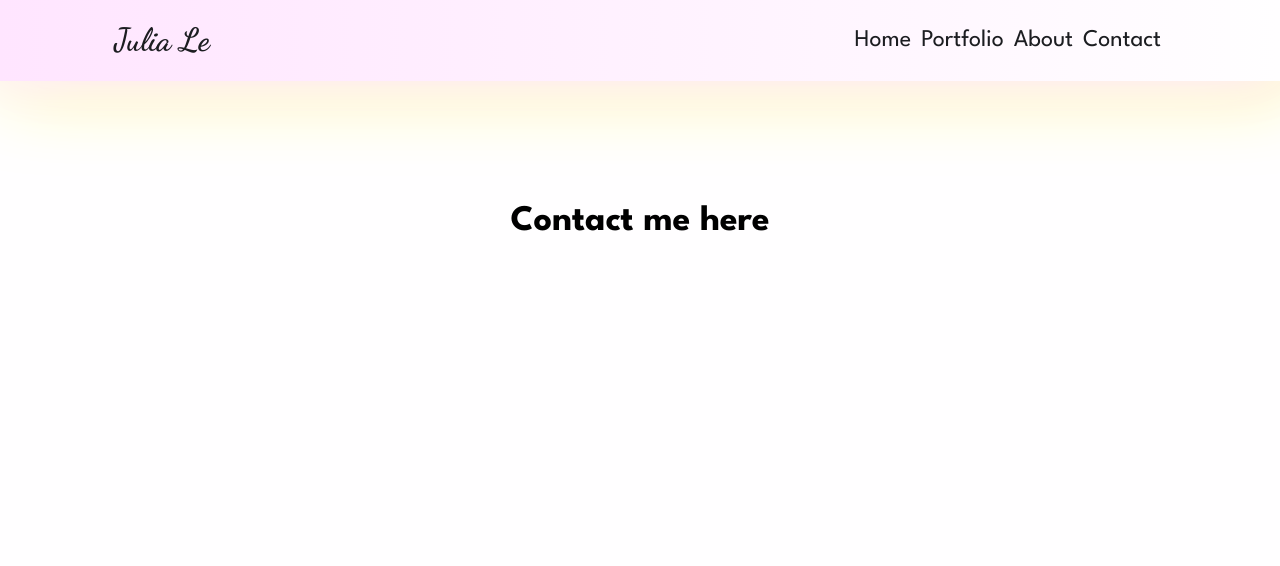
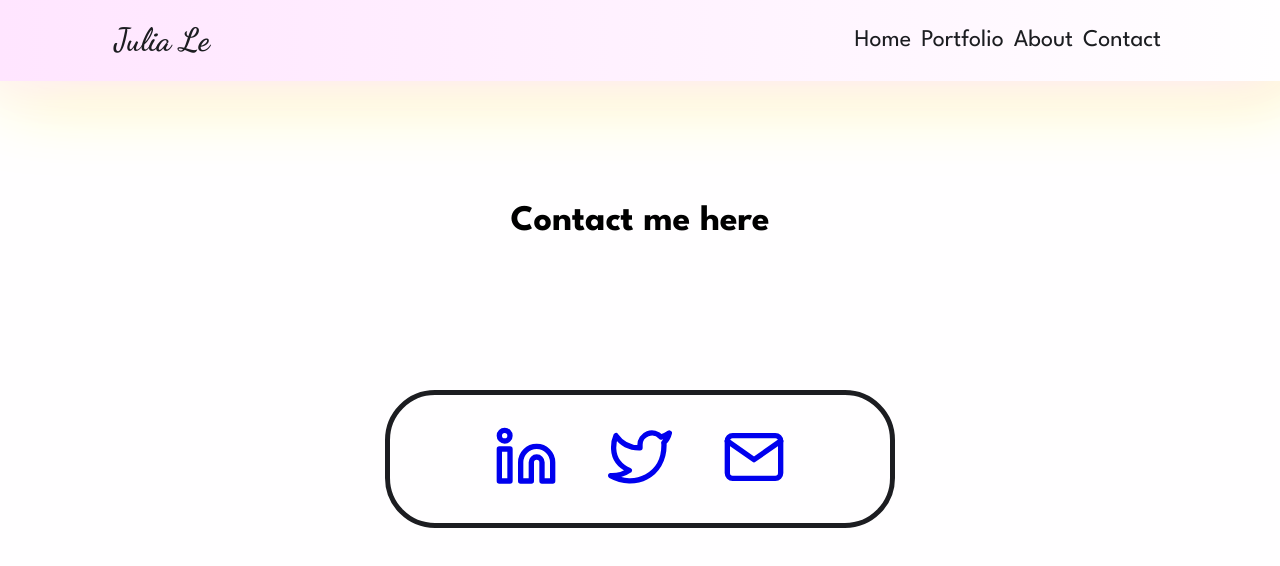
Before and after one commit to WorldAdrastea/MK_Art_Portfolio, a React (Create React App) app: page /Contact in a window 1280 px wide. Shown: the top 566 px of the page. Built offline with nearby package versions, Linux system fonts and the light colour scheme.

Commit message:
24022024
If applied:
- Removes old text and adds Lorem ipsum placeholders
- Created simple contact screen with social media links and email
- Adjusted random images showing on home screen

```diff
--- a/src/components/About/About.jsx
+++ b/src/components/About/About.jsx
@@ -8,7 +8,7 @@ export default function About() {
         <main>
             <div className="title-container">
                 <Heading text={"A little bit about me."} />
-                <Paragraph text={"I smell - Miyu Kiriyaki. Something something fried teriyaki - Miyu. POOOOOOOOOOOOOOOOOOOOOOOOOOOOOOOOGGGGGGGGGGGGGGGGGGGGGGGGGGGGGG"} />
+                <Paragraph text={"Lorem ipsum dolor sit amet, consectetur adipiscing elit. Vestibulum sit amet sodales eros, in varius arcu. Fusce a ex egestas, dapibus diam non, efficitur diam. Curabitur augue ante, egestas sit amet orci vitae, consectetur condimentum sem. Cras cursus et libero in tincidunt. Morbi mollis blandit neque, id hendrerit erat vehicula ut. Maecenas dapibus turpis ac suscipit fermentum. Nulla finibus libero quis orci rhoncus, nec tincidunt enim pharetra."} />
                 <div className="photo-container">
                     <img src={Photo} alt="headshot-photograph"/>
                 </div>
--- a/src/components/Contact/Contact.jsx
+++ b/src/components/Contact/Contact.jsx
@@ -1,5 +1,8 @@
 import Heading from "../Text/Heading/Heading"
+// import Paragraph from "../Text/Paragraphs/Paragraph";
 import "./Contact.scss"
+
+import { Linkedin, Mail, Twitter } from "react-feather";
 
 export default function Contact() {
     return (
@@ -7,6 +10,30 @@ export default function Contact() {
             <div className="title-container">
                 <Heading text={"Contact me here"}/>
             </div>
+            {/* <div>
+                <form>
+                    <label>
+                        <Paragraph text={"First name"} />
+                        <input type="text" name="firstName"/>
+                    </label>
+                    <label>
+                        <Paragraph text={"Last name"} />
+                        <input type="text" name="lastName" />
+                    </label>
+                    <input type="submit" value={"Submit"} />
+                </form>
+            </div> */}
+            <div className="social-media-icons">
+                <a href="/" className="icon-item">
+                    <Linkedin size={64} />
+                </a>
+                <a href="/" className="icon-item">
+                    <Twitter size={64} />
+                </a>
+                <a href="/" className="icon-item">
+                    <Mail size={64} />
+                </a>
+            </div>
         </main>
     );
 };
--- a/src/components/Contact/Contact.scss
+++ b/src/components/Contact/Contact.scss
@@ -8,3 +8,26 @@
     text-align: center;
     margin-top: 100px;
 }
+
+.social-media-icons {
+    display: flex;
+    flex-direction: row;
+    justify-content: center;
+    margin-top: 10%;
+    margin-left: auto;
+    margin-right: auto;
+    padding-top: 30px;
+    padding-bottom: 30px;
+    gap: 50px;
+    max-width: 500px;
+    border: 5px $black solid;
+    border-radius: 50px;
+
+    .icon-item:visited {
+        color: $black;
+    }
+
+    .icon-item:hover {
+        color: $primary-color
+    }
+}
--- a/src/components/Home/Home.jsx
+++ b/src/components/Home/Home.jsx
@@ -5,6 +5,9 @@ import "./Home.scss";
 import picture1 from "../../assets/SV Kirito Poggers Drawing.png";
 import picture2 from "../../assets/Akujiki Art.png";
 import picture3 from "../../assets/world by nana.png";
+import picture4 from "../../assets/Nazrin Toucan.png";
+import picture5 from "../../assets/Test.jpg";
+import picture6 from "../../assets/Warudo Shaded.png";
 
 //Utilites
 import { useEffect, useState } from "react";
@@ -17,14 +20,22 @@ import TopButton from "../ToTopButton/TopButton";
 
 
 export default function Home() {
-    const [randomPicture, setRandomPicture] = useState(null);
+    const [randomPicture, setRandomPicture] = useState([]);
+
+    function shuffleArray(array) {
+        for (let i = array.length - 1; i > 0; i--) {
+            const j = Math.floor(Math.random() * (i + 1));
+            [array[i], array[j]] = [array[j], array[i]];
+        }
+        return array;
+    }
 
     useEffect(() => {
         //Sets up random image to appear every time page is loaded
-        const pictureArray = [picture1, picture2, picture3];
-        const randomIndex = Math.floor(Math.random() * pictureArray.length);
-        setRandomPicture(pictureArray[randomIndex])
-    }, [])
+        const pictureArray = [picture1, picture2, picture3, picture4, picture5, picture6];
+        const shuffledPictures = shuffleArray(pictureArray);
+        setRandomPicture(shuffledPictures);
+    }, []);
 
 
     return (
@@ -34,7 +45,7 @@ export default function Home() {
                 <Paragraph text={"Lorem ipsum dolor sit amet, consectetur adipiscing elit. Vestibulum sit amet sodales eros, in varius arcu. Fusce a ex egestas, dapibus diam non, efficitur diam. Curabitur augue ante, egestas sit amet orci vitae, consectetur condimentum sem. Cras cursus et libero in tincidunt. Morbi mollis blandit neque, id hendrerit erat vehicula ut. Maecenas dapibus turpis ac suscipit fermentum. Nulla finibus libero quis orci rhoncus, nec tincidunt enim pharetra."} />
             </div>
             <div className="home-image">
-                <Slide triggerOnce>
+                {/* <Slide triggerOnce>
                     <div className="home-image-item">
                         {randomPicture && <img src={randomPicture} alt="randomPicture"/>}
                     </div>
@@ -93,7 +104,14 @@ export default function Home() {
                     <div className="home-image-item">
                         {randomPicture && <img src={randomPicture} alt="randomPicture"/>}
                     </div>
-                </Slide>
+                </Slide> */}
+                {randomPicture.map((picture, index) => (
+                    <Slide key={index} triggerOnce direction={index % 2 === 0 ? "up" : "down"}>
+                        <div className="home-image-item">
+                            <img src={picture} alt={`randomPicture${index}`} />
+                        </div>
+                    </Slide>
+                ))}
             </div>
             <TopButton />
         </main>
--- a/src/components/Home/Home.scss
+++ b/src/components/Home/Home.scss
@@ -40,6 +40,5 @@
     img {
         width: 500px;
         height: 100%;
-        border-radius: 10%;
     }
 }
--- a/src/components/Portfolio/Portfolio.jsx
+++ b/src/components/Portfolio/Portfolio.jsx
@@ -17,37 +17,37 @@ export default function Portfolio() {
                 <Heading text={"This is my work"}/>
             </div>
             <div className="grid-container">
-                <Paragraph text={"This is a work asajopjadog"} />
+                <Paragraph text={"Lorem ipsum dolor sit amet, consectetur adipiscing elit. In velit."} />
                 <Slide triggerOnce direction="up" className="slides">
                     <img src={image1} alt="portfolio work" />
                 </Slide>
                 <Paragraph text={"By Miyu Kiriyaki"} />
 
-                <Paragraph text={"This is a work asajopjadog"} />
+                <Paragraph text={"Lorem ipsum dolor sit amet, consectetur adipiscing elit. In velit."} />
                 <Slide triggerOnce direction="up" className="slides">
                     <img src={image2} alt="portfolio work" />
                 </Slide>
                 <Paragraph text={"By Miyu Kiriyaki"} />
 
-                <Paragraph text={"This is a work asajopjadog"} />
+                <Paragraph text={"Lorem ipsum dolor sit amet, consectetur adipiscing elit. In velit."} />
                 <Slide triggerOnce direction="up" className="slides">
                     <img src={image3} alt="portfolio work" />
                 </Slide>
                 <Paragraph text={"By Miyu Kiriyaki"} />
 
-                <Paragraph text={"This is a work asajopjadog"} />
+                <Paragraph text={"Lorem ipsum dolor sit amet, consectetur adipiscing elit. In velit."} />
                 <Slide triggerOnce direction="up" className="slides">
                     <img src={image4} alt="portfolio work" />
                 </Slide>
                 <Paragraph text={"By Miyu Kiriyaki"} />
 
-                <Paragraph text={"This is a work asajopjadog"} />
+                <Paragraph text={"Lorem ipsum dolor sit amet, consectetur adipiscing elit. In velit."} />
                 <Slide triggerOnce direction="up" className="slides">
                     <img src={image5} alt="portfolio work" />
                 </Slide>
                 <Paragraph text={"By Miyu Kiriyaki"} />
 
-                <Paragraph text={"This is a work asajopjadog"} />
+                <Paragraph text={"Lorem ipsum dolor sit amet, consectetur adipiscing elit. In velit."} />
                 <Slide triggerOnce direction="up" className="slides">
                     <img src={image6} alt="portfolio work" />
                 </Slide>
```
